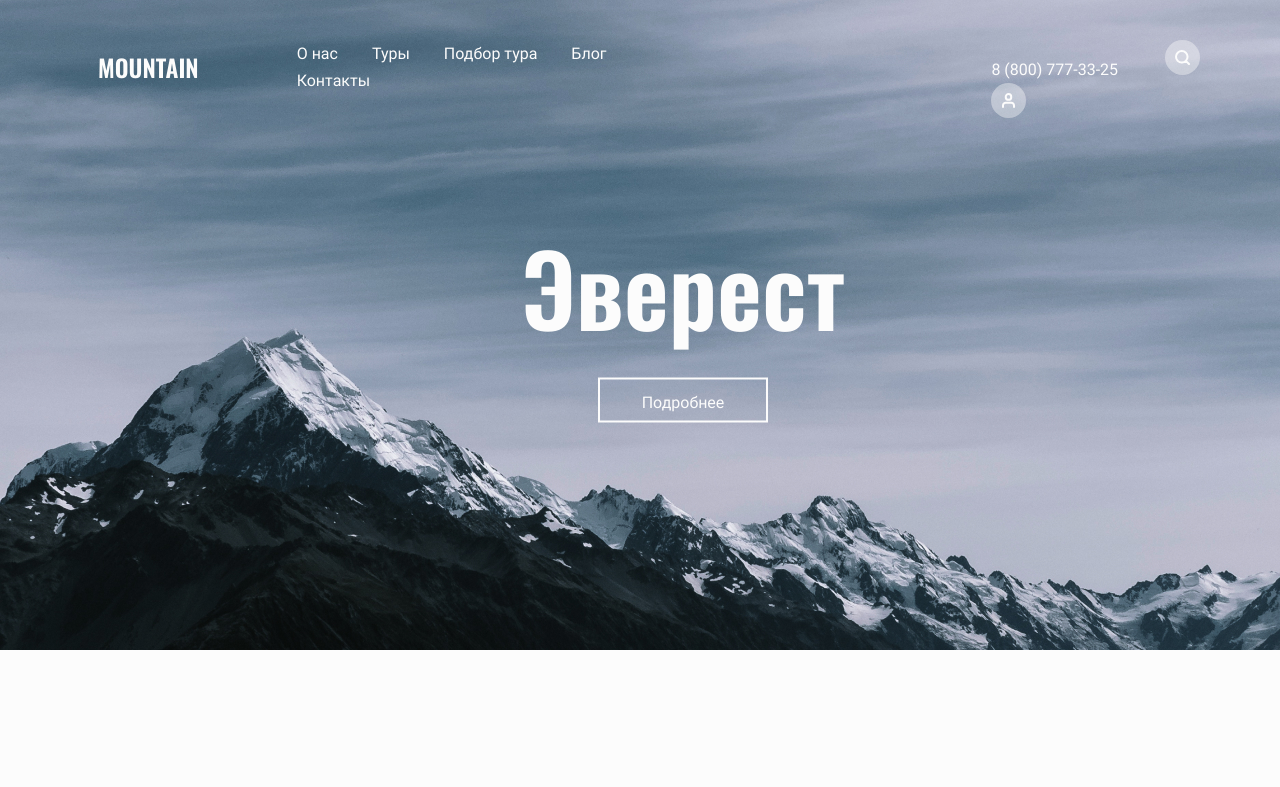
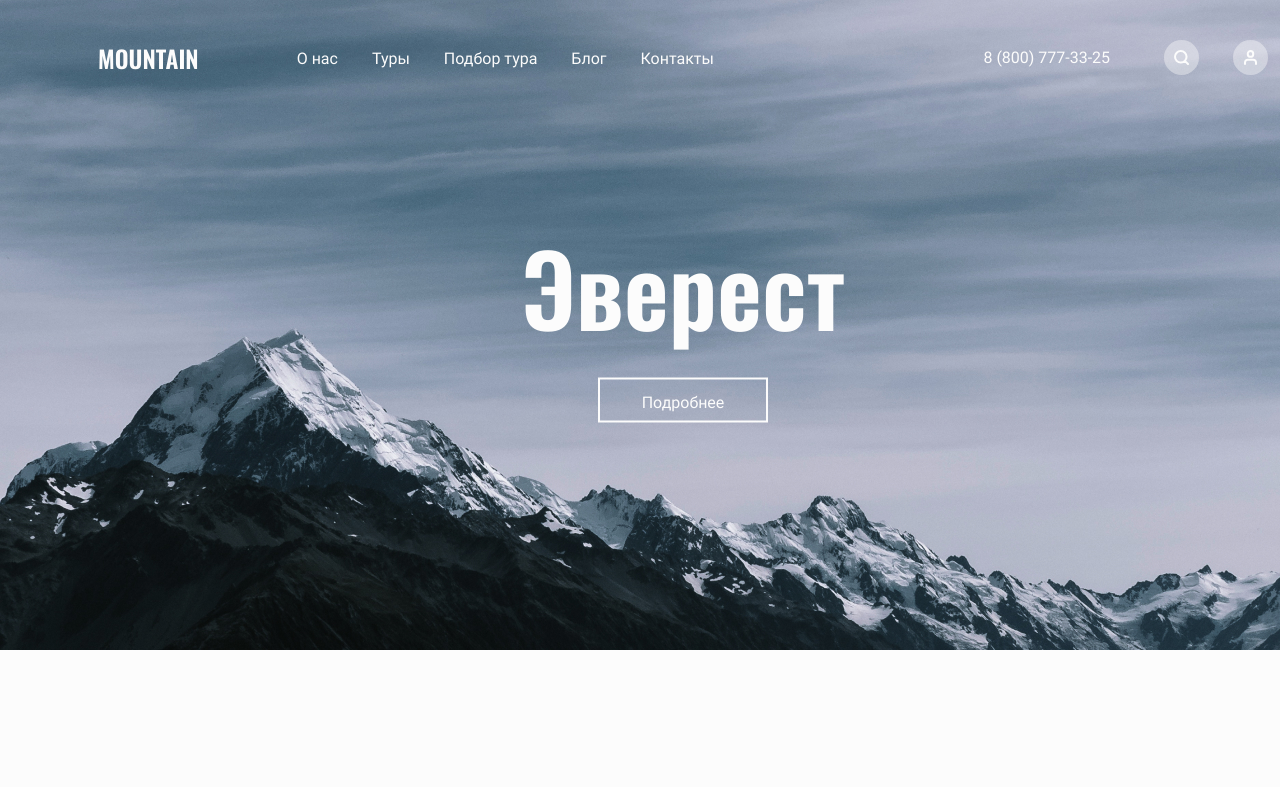
Before and after one commit to RinnnnSh/Mountain1, a plain HTML site: page index.html in a window 1280 px wide. Shown: the top 787 px of the page. Drawn offline with Linux system fonts and the light colour scheme.

Commit message:
Update style.css
changed header

```diff
--- a/style.css
+++ b/style.css
@@ -40,7 +40,7 @@ a:hover {
 
 header {
   display: flex;
-  align-items:flex-start;
+  align-items: flex-start;
   justify-content: space-between;
   box-sizing: border-box;
   height: 650px;
@@ -48,7 +48,7 @@ header {
 
   margin-bottom: 140px;
   color: #FCFCFC;
-  background: #E5E5E5 url("img/header.jpg") no-repeat 0 0;
+  background: #FCFCFC url("img/header.jpg") no-repeat 0 0;
   font-size: 16px;
  }
 
@@ -64,22 +64,22 @@ header .logo {
 }
 .header-nav-list {
   display: inline-block;
-  margin-right: 250px;
 }
 .header-nav-list li {
   display: inline-block;
   margin-right: 30px;
 }
+
 header .bt {
   display: inline-block;
-
+  margin-top: 0;
+  margin-bottom: 0;
   width: 35px;
   height: 35px;
   border: 0px solid white;
   border-radius: 50%;
 }
 header .search {
-  margin-left: 43px;
   margin-right: 30px;
   background: rgba(252, 252, 252, 0.4) url("img/src.svg") no-repeat 50% 50%;
 }
@@ -91,10 +91,19 @@ header .login {
 header nav {
   display: flex;
   align-items: center;
-  justify-content:center;
 }
-
-
+header div {
+  height: 36px;
+  align-items: flex-start;
+  justify-content: space-between;
+}
+header .nav-phone {
+  display: inline-block;
+  line-height: 36px;
+  vertical-align: top;
+  margin-right: 50px;
+  height: 36px;
+}
 
 
 
```
